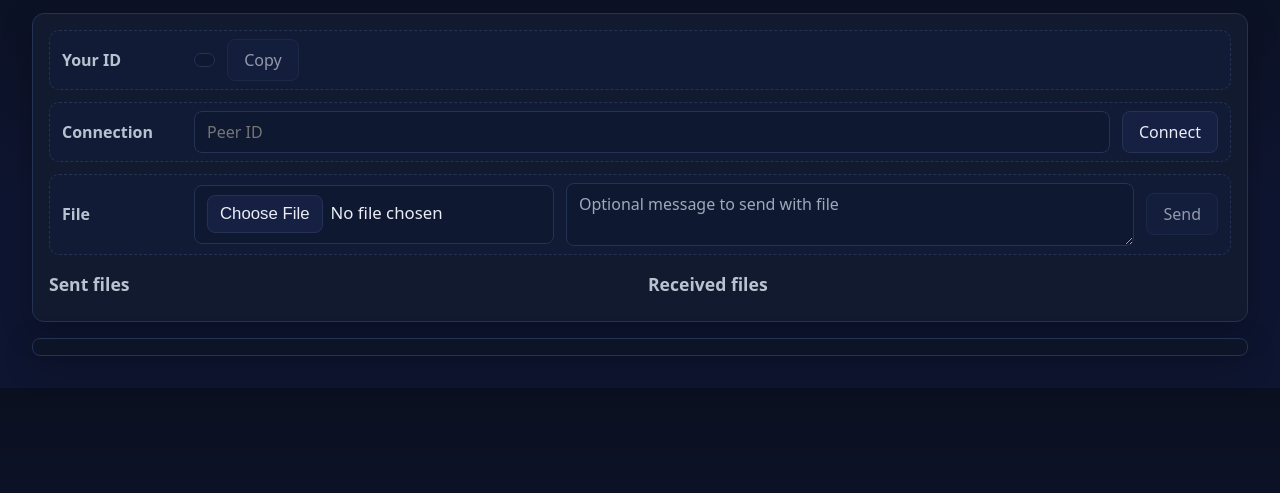
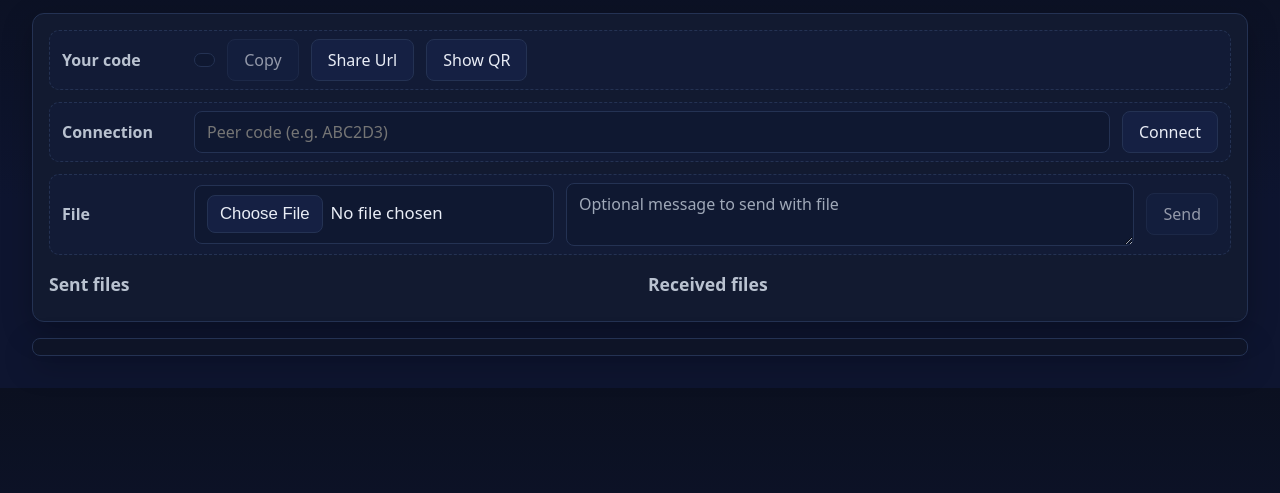
Before and after one commit to mchawande/P2P-Web-File-Share, a website: page web/index.html in a window 1280 px wide. Shown: the part 83-576 px from the top of the page. Drawn offline with Linux system fonts and the light colour scheme; no server answers.

Commit message:
Update index.html

```diff
--- a/web/index.html
+++ b/web/index.html
@@ -34,13 +34,26 @@
 		<!-- Bars: Your ID, Connect/Status, File Input -->
 		<div class="box">
 			<div class="bar">
-				<span class="label">Your ID</span>
-				<div id="selfId"></div>
+				<span class="label">Your code</span>
+				<div id="selfId" title="Share this 6-character code with your peer"></div>
 				<button id="btnCopyId" disabled>Copy</button>
+				<button id="btnShare" type="button" title="Share this page">Share Url</button>
+				<button id="btnQR" type="button" title="Show QR code">Show QR</button>
 			</div>
 			<div class="bar">
 				<span class="label">Connection</span>
-				<input type="text" id="peerId" placeholder="Peer ID" />
+				<input
+					type="text"
+					id="peerId"
+					placeholder="Peer code (e.g. ABC2D3)"
+					autocomplete="off"
+					autocorrect="off"
+					autocapitalize="characters"
+					spellcheck="false"
+					maxlength="8"
+					pattern="[ABCDEFGHJKMNPQRSTUVWXYZ2-9\-\s]{6,8}"
+					title="Enter the 6-character code"
+				/>
 				<button id="btnConnect">Connect</button>
 			</div>
 			<div class="bar">
```
